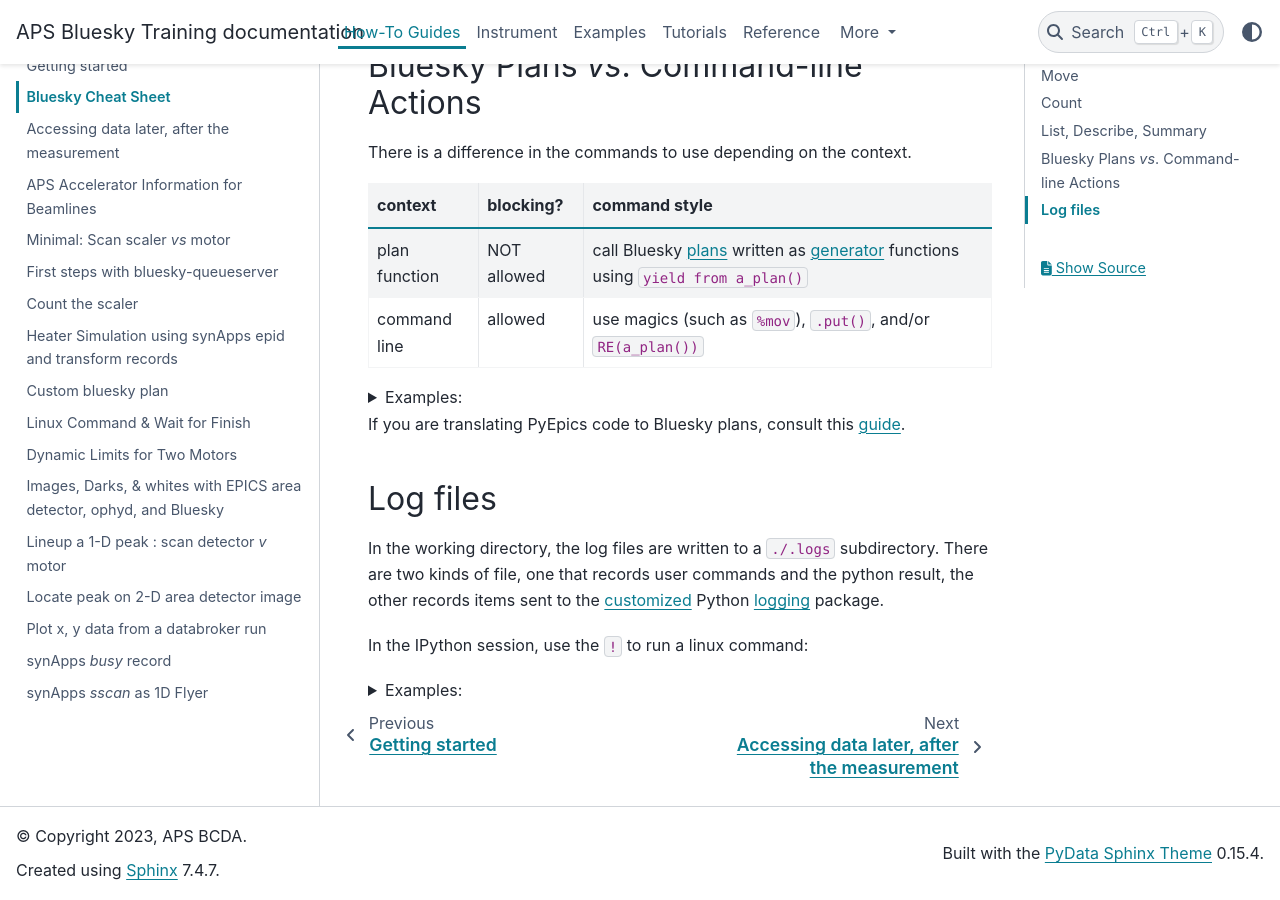
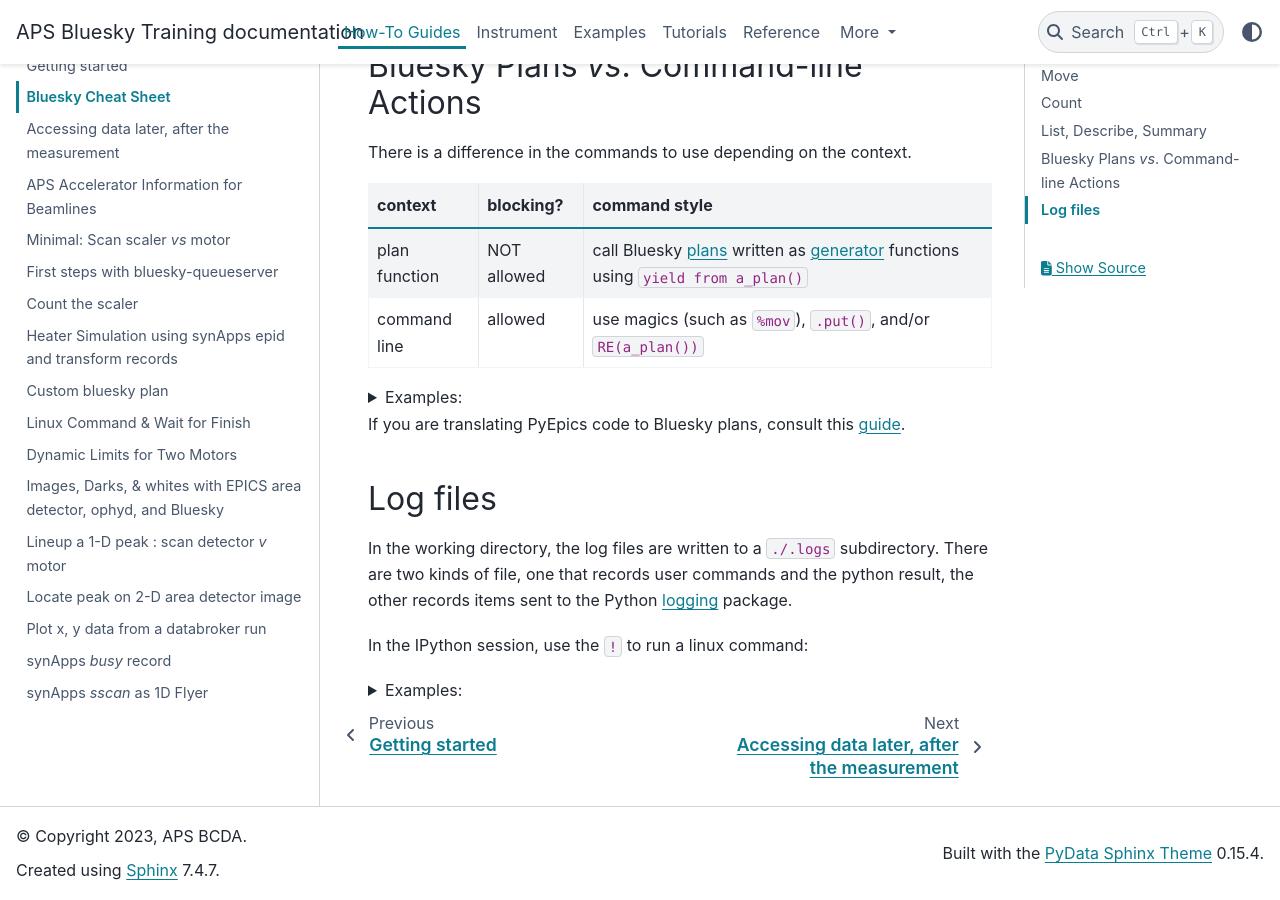
Before and after one commit to BCDA-APS/bluesky_training, a Sphinx documentation site: the page built from docs/source/howto/bluesky_cheat_sheet.md, in a window 1280 px wide and 900 px high, scrolled down 2534 px. Built offline with Sphinx 7.4.7 and the PyData theme 0.15.4, drawn with Linux system fonts in a browser that asks for light colours.

Commit message:
DOC #256

```diff
--- a/docs/source/howto/bluesky_cheat_sheet.md
+++ b/docs/source/howto/bluesky_cheat_sheet.md
@@ -452,9 +452,8 @@
 
 In the working directory, the log files are written to a `./.logs` subdirectory.
 There are two kinds of file, one that records user commands and the python
-result, the other records items sent to the
-[customized](https://github.com/prjemian/stdlogpj#example-directing-logs-to-a-specific-directory)
-Python [logging](https://docs.python.org/3/library/logging.html) package.
+result, the other records items sent to the Python
+[logging](https://docs.python.org/3/library/logging.html) package.
 
 In the IPython session, use the `!` to run a linux command:
 
```
Also changed, not shown: docs/source/instrument/describe_instrument.ipynb.
